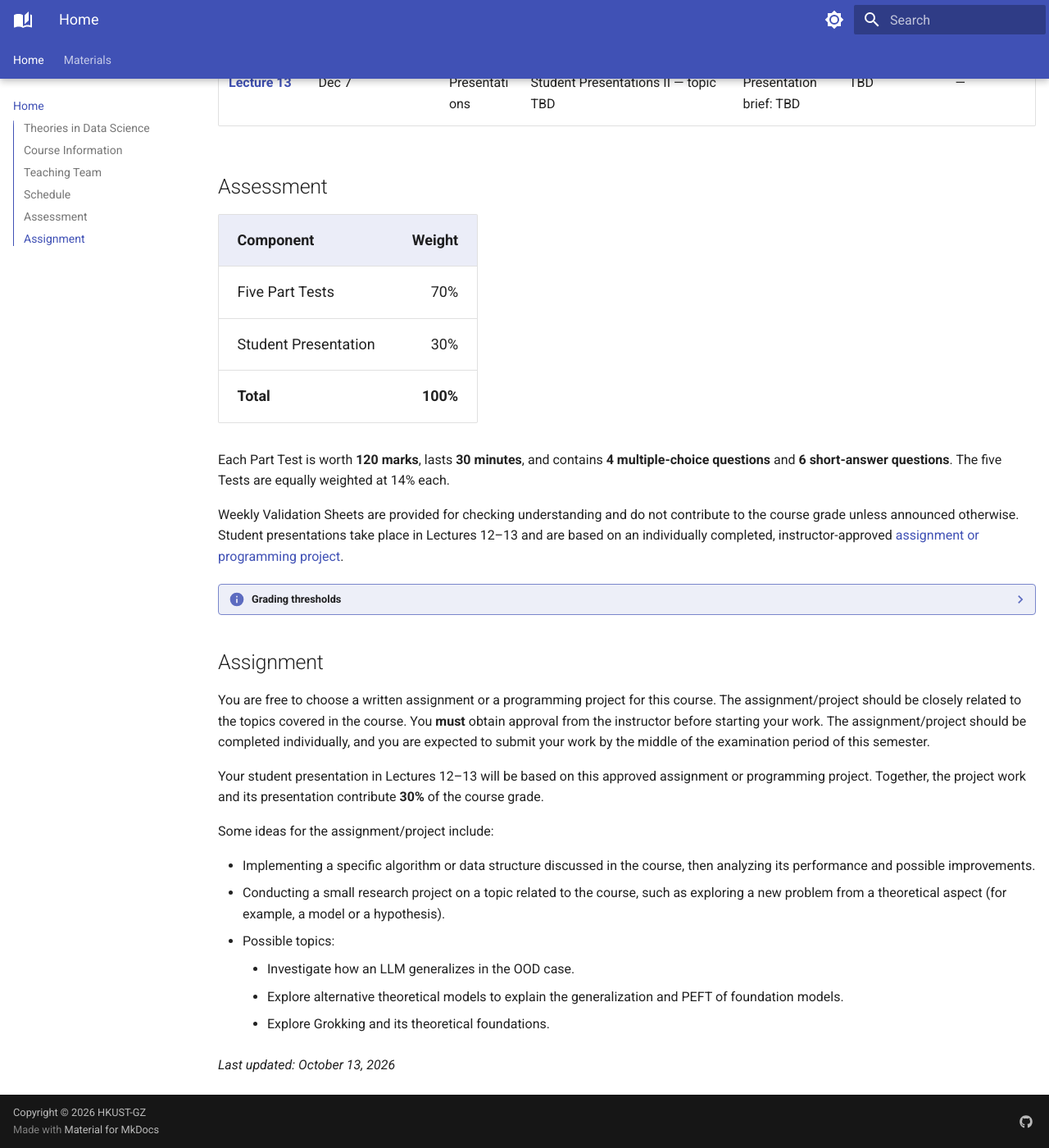
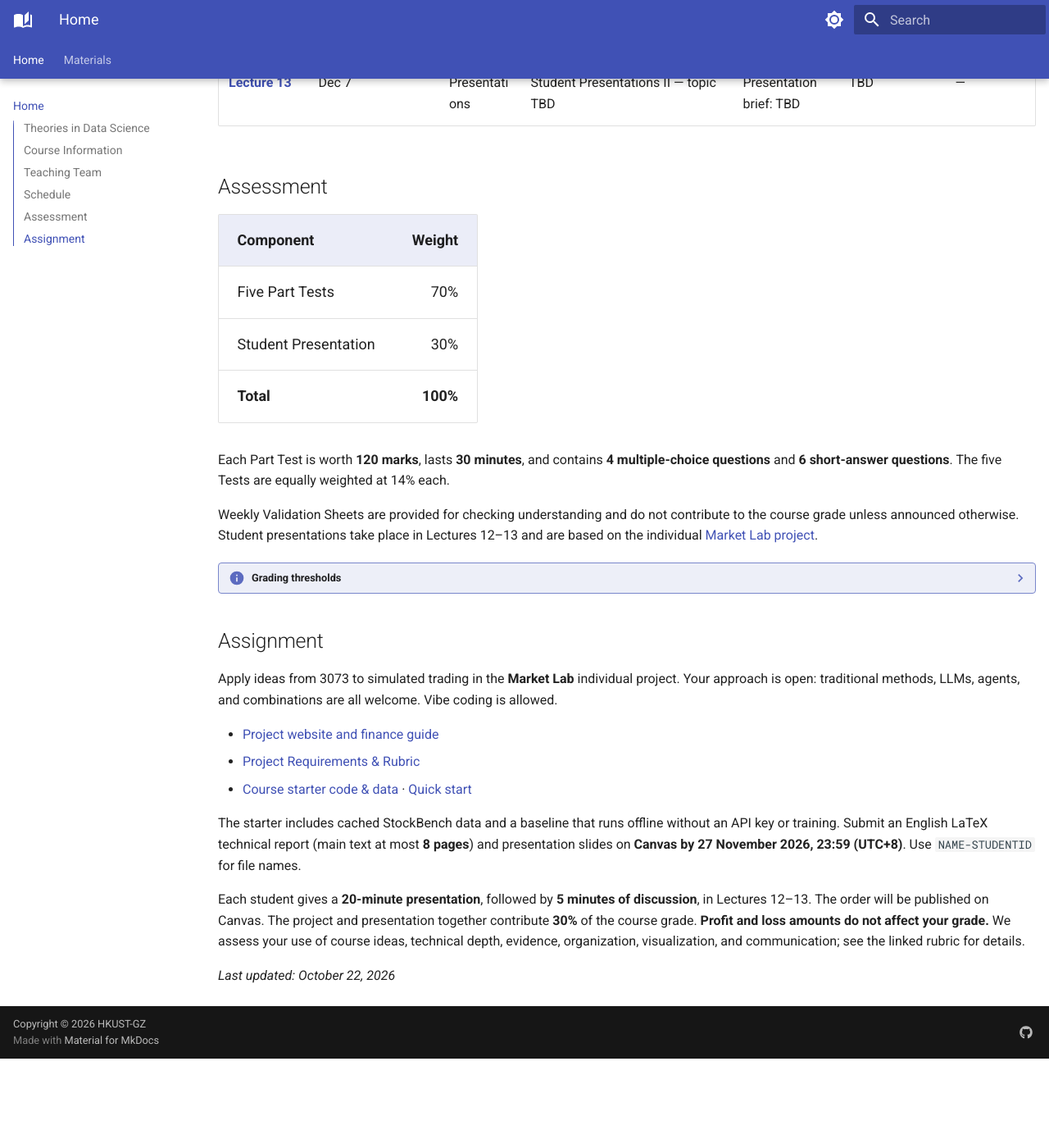
Before and after one commit to lixin2002cn/dsaa3073, an MkDocs documentation site: the page built from docs/index.md, in a window 1280 px wide and 1400 px high, scrolled down 2651 px. Shown: the whole window at 82% size. Built offline with MkDocs 1.6.1 and Material for MkDocs 9.7.7, drawn with Linux system fonts in a browser that asks for light colours; after the commit the page ends 3942 px from its top, so only the background shows below that.

Commit message:
Link Market Lab requirements and the course StockBench repository

```diff
--- a/docs/index.md
+++ b/docs/index.md
@@ -77,8 +77,8 @@ Tests are equally weighted at 14% each.
 
 Weekly Validation Sheets are provided for checking understanding and do not
 contribute to the course grade unless announced otherwise. Student
-presentations take place in Lectures 12–13 and are based on an individually
-completed, instructor-approved [assignment or programming project](#assignment).
+presentations take place in Lectures 12–13 and are based on the individual
+[Market Lab project](#assignment).
 
 ??? info "Grading thresholds"
 
@@ -95,28 +95,25 @@ completed, instructor-approved [assignment or programming project](#assignment).
 
 ## Assignment
 
-You are free to choose a written assignment or a programming project for this
-course. The assignment/project should be closely related to the topics covered
-in the course. You **must** obtain approval from the instructor before starting
-your work. The assignment/project should be completed individually, and you are
-expected to submit your work by the middle of the examination period of this
-semester.
+Apply ideas from 3073 to simulated trading in the **Market Lab** individual
+project. Your approach is open: traditional methods, LLMs, agents, and
+combinations are all welcome. Vibe coding is allowed.
 
-Your student presentation in Lectures 12–13 will be based on this approved
-assignment or programming project. Together, the project work and its
-presentation contribute **30%** of the course grade.
+- [Project website and finance guide](https://lixin2002cn.github.io/3073-Project/)
+- [Project Requirements & Rubric](https://lixin2002cn.github.io/3073-Project/requirements.html)
+- [Course starter code & data](https://github.com/lixin2002cn/3073-StockBench)
+  · [Quick start](https://github.com/lixin2002cn/3073-StockBench/blob/main/STUDENT_QUICKSTART.md)
 
-Some ideas for the assignment/project include:
+The starter includes cached StockBench data and a baseline that runs offline
+without an API key or training. Submit an English LaTeX technical report
+(main text at most **8 pages**) and presentation slides on **Canvas by
+27 November 2026, 23:59 (UTC+8)**. Use `NAME-STUDENTID` for file names.
 
-- Implementing a specific algorithm or data structure discussed in the course,
-  then analyzing its performance and possible improvements.
-- Conducting a small research project on a topic related to the course, such as
-  exploring a new problem from a theoretical aspect (for example, a model or a
-  hypothesis).
-- Possible topics:
-    - Investigate how an LLM generalizes in the OOD case.
-    - Explore alternative theoretical models to explain the generalization and
-      PEFT of foundation models.
-    - Explore Grokking and its theoretical foundations.
+Each student gives a **20-minute presentation**, followed by **5 minutes of
+discussion**, in Lectures 12–13. The order will be published on Canvas.
+The project and presentation together contribute **30%** of the course grade.
+**Profit and loss amounts do not affect your grade.** We assess your use of
+course ideas, technical depth, evidence, organization, visualization, and
+communication; see the linked rubric for details.
 
-*Last updated: October 13, 2026*
+*Last updated: October 22, 2026*
```
Also changed, not shown: README.md (+5 -4 lines), docs/materials/index.md (+2 -2 lines), docs/materials/week12.md (+4 -4 lines), docs/materials/week13.md (+4 -4 lines).
